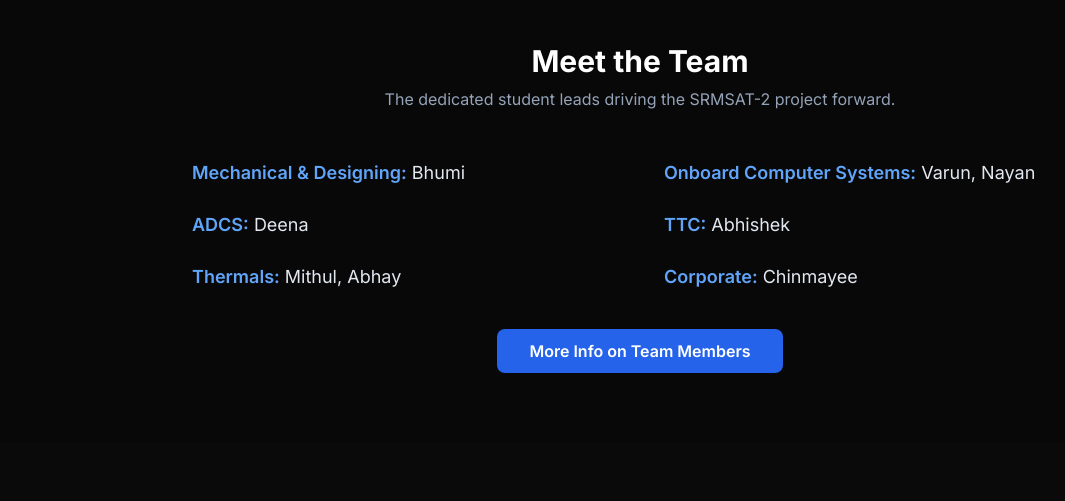
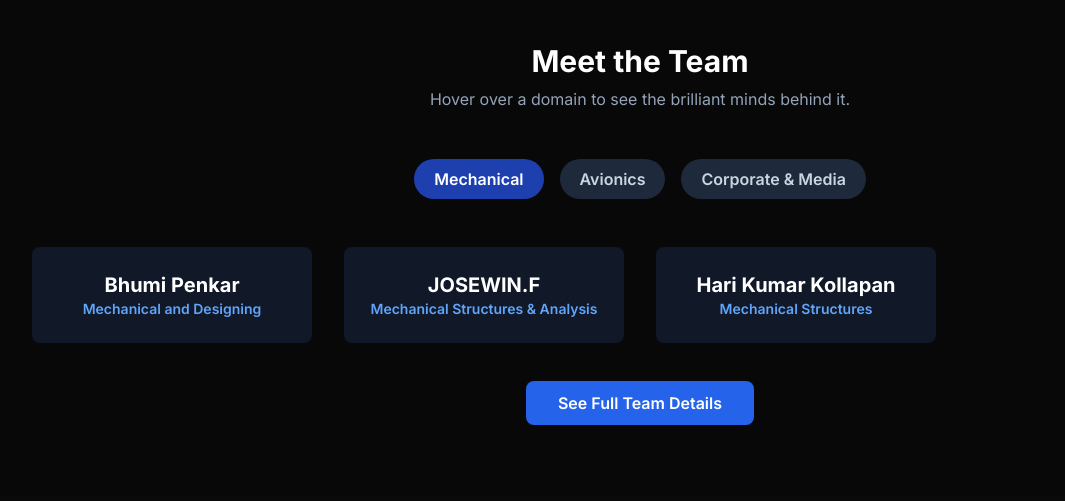
Before and after one commit to varunjalamanchili/SRMSAT2, a plain HTML site: page index.html in a window 1280 px wide. Shown: the part 1665-2166 px from the top of the page, without its empty margins (0-1065 px from the left). Drawn offline with nearby package versions, Linux system fonts and the light colour scheme.

Commit message:
Add files via upload

```diff
--- a/index.html
+++ b/index.html
@@ -51,6 +51,22 @@
         }
         .section-gradient {
             background: radial-gradient(ellipse at center, rgba(29, 78, 216, 0.05), transparent 70%);
+        }
+        .domain-tab {
+            transition: all 0.3s ease;
+            cursor: pointer;
+        }
+        .domain-tab.active, .domain-tab:hover {
+            background-color: #1e40af; /* blue-800 */
+            color: #ffffff;
+        }
+        .team-card {
+            background-color: #111827;
+            transition: transform 0.3s ease, box-shadow 0.3s ease;
+        }
+         .team-card:hover {
+            transform: translateY(-5px);
+            box-shadow: 0 8px 20px rgba(29, 78, 216, 0.15);
         }
     </style>
 </head>
@@ -127,8 +143,13 @@
                         <p class="text-slate-400 mb-6">
                             A testament to its robust design and the team's dedication, SRMSAT-1 has far outlived its planned mission duration. It remains operational in orbit to this day, a continuing source of pride and a powerful foundation for our current project, SRMSAT-2.
                         </p>
-                        <div class="aspect-w-16 aspect-h-9 rounded-lg overflow-hidden shadow-lg">
-                           <iframe src="https://www.youtube.com/embed/gbTj7E3S_n4" title="YouTube video player" frameborder="0" allow="accelerometer; autoplay; clipboard-write; encrypted-media; gyroscope; picture-in-picture" allowfullscreen></iframe>
+                        <div class="grid grid-cols-1 sm:grid-cols-2 gap-4 mt-6">
+                            <div class="aspect-w-16 aspect-h-9 rounded-lg overflow-hidden shadow-lg">
+                               <iframe class="w-full h-full" src="https://www.youtube.com/embed/gbTj7E3S_n4" title="SRMSAT-1 Launch Video" frameborder="0" allow="accelerometer; autoplay; clipboard-write; encrypted-media; gyroscope; picture-in-picture" allowfullscreen></iframe>
+                            </div>
+                            <div class="aspect-w-16 aspect-h-9 rounded-lg overflow-hidden shadow-lg">
+                               <iframe class="w-full h-full" src="https://www.youtube.com/embed/ypWr7Ef19DY" title="SRMSAT Documentary" frameborder="0" allow="accelerometer; autoplay; clipboard-write; encrypted-media; gyroscope; picture-in-picture" allowfullscreen></iframe>
+                            </div>
                         </div>
                     </div>
                     <div>
@@ -138,26 +159,66 @@
             </div>
         </section>
 
-        <!-- Team Snippet Section -->
+        <!-- Interactive Team Section -->
         <section id="team-snippet" class="py-20 bg-black/20">
             <div class="container mx-auto px-4 sm:px-6 lg:px-8">
                 <div class="text-center mb-12">
                     <h2 class="text-3xl font-bold text-white">Meet the Team</h2>
-                    <p class="max-w-2xl mx-auto text-slate-400 mt-2">The dedicated student leads driving the SRMSAT-2 project forward.</p>
+                    <p class="max-w-2xl mx-auto text-slate-400 mt-2">Hover over a domain to see the brilliant minds behind it.</p>
                 </div>
-                <div class="max-w-4xl mx-auto text-lg">
-                    <div class="grid grid-cols-1 md:grid-cols-2 gap-x-12 gap-y-6">
-                        <p><strong class="text-blue-400 font-semibold">Mechanical & Designing:</strong> Bhumi</p>
-                        <p><strong class="text-blue-400 font-semibold">Onboard Computer Systems:</strong> Varun, Nayan</p>
-                        <p><strong class="text-blue-400 font-semibold">ADCS:</strong> Deena</p>
-                        <p><strong class="text-blue-400 font-semibold">TTC:</strong> Abhishek</p>
-                        <p><strong class="text-blue-400 font-semibold">Thermals:</strong> Mithul, Abhay</p>
-                        <p><strong class="text-blue-400 font-semibold">Corporate:</strong> Chinmayee</p>
+
+                <!-- Domain Tabs -->
+                <div class="flex justify-center flex-wrap gap-4 mb-12">
+                    <div class="domain-tab active bg-slate-800 text-slate-300 font-semibold py-2 px-5 rounded-full" data-domain="mechanical">Mechanical</div>
+                    <div class="domain-tab bg-slate-800 text-slate-300 font-semibold py-2 px-5 rounded-full" data-domain="avionics">Avionics</div>
+                    <div class="domain-tab bg-slate-800 text-slate-300 font-semibold py-2 px-5 rounded-full" data-domain="corporate">Corporate & Media</div>
+                </div>
+
+                <!-- Team Member Cards Display -->
+                <div id="team-members-grid" class="grid grid-cols-1 sm:grid-cols-2 lg:grid-cols-3 xl:grid-cols-4 gap-8">
+                    <!-- Cards will be dynamically shown/hidden here -->
+
+                    <!-- Mechanical Domain Members -->
+                    <div class="team-card rounded-lg p-6 flex-col text-center" data-domain="mechanical">
+                        <h3 class="text-xl font-bold text-white">Bhumi Penkar</h3>
+                        <p class="text-blue-400 font-semibold text-sm">Mechanical and Designing</p>
+                    </div>
+                    <div class="team-card rounded-lg p-6 flex-col text-center" data-domain="mechanical">
+                        <h3 class="text-xl font-bold text-white">JOSEWIN.F</h3>
+                        <p class="text-blue-400 font-semibold text-sm">Mechanical Structures & Analysis</p>
+                    </div>
+                    <div class="team-card rounded-lg p-6 flex-col text-center" data-domain="mechanical">
+                        <h3 class="text-xl font-bold text-white">Hari Kumar Kollapan</h3>
+                        <p class="text-blue-400 font-semibold text-sm">Mechanical Structures</p>
+                    </div>
+
+                    <!-- Avionics Domain Members -->
+                    <div class="team-card rounded-lg p-6 flex-col text-center hidden" data-domain="avionics">
+                        <h3 class="text-xl font-bold text-white">Varun Jalamanchili</h3>
+                        <p class="text-blue-400 font-semibold text-sm">Onboard Computer Systems</p>
+                    </div>
+                     <div class="team-card rounded-lg p-6 flex-col text-center hidden" data-domain="avionics">
+                        <h3 class="text-xl font-bold text-white">Deenathayalan A</h3>
+                        <p class="text-blue-400 font-semibold text-sm">Avionics & Control Systems</p>
+                    </div>
+                    <div class="team-card rounded-lg p-6 flex-col text-center hidden" data-domain="avionics">
+                        <h3 class="text-xl font-bold text-white">Nayan Raj</h3>
+                        <p class="text-blue-400 font-semibold text-sm">Onboard Computer Systems</p>
+                    </div>
+                     <div class="team-card rounded-lg p-6 flex-col text-center hidden" data-domain="avionics">
+                        <h3 class="text-xl font-bold text-white">Abhishek Samanna</h3>
+                        <p class="text-blue-400 font-semibold text-sm">Communications Lead</p>
+                    </div>
+
+                    <!-- Corporate & Media Domain Members -->
+                    <div class="team-card rounded-lg p-6 flex-col text-center hidden" data-domain="corporate">
+                        <h3 class="text-xl font-bold text-white">Chinmayee</h3>
+                        <p class="text-blue-400 font-semibold text-sm">Research and Media/Corporate</p>
                     </div>
                 </div>
                  <div class="text-center mt-12">
                      <a href="team.html" class="bg-blue-600 text-white font-semibold px-8 py-3 rounded-lg hover:bg-blue-700 transition-all duration-300 transform hover:scale-105">
-                        More Info on Team Members
+                        See Full Team Details
                     </a>
                 </div>
             </div>
@@ -211,6 +272,43 @@
                 header.classList.remove('bg-black/30', 'backdrop-blur-lg');
             }
         });
+
+        // Interactive Team Section Logic
+        document.addEventListener('DOMContentLoaded', () => {
+            const domainTabs = document.querySelectorAll('.domain-tab');
+            const teamCards = document.querySelectorAll('#team-members-grid .team-card');
+
+            function showMembers(domain) {
+                // Remove active class from all tabs
+                domainTabs.forEach(t => t.classList.remove('active'));
+                // Add active class to the hovered tab
+                const activeTab = document.querySelector(`.domain-tab[data-domain="${domain}"]`);
+                if (activeTab) {
+                    activeTab.classList.add('active');
+                }
+
+                // Show/hide cards based on domain
+                teamCards.forEach(card => {
+                    if (card.dataset.domain === domain) {
+                        card.classList.remove('hidden');
+                        card.classList.add('flex'); // Use flex to ensure proper layout
+                    } else {
+                        card.classList.add('hidden');
+                        card.classList.remove('flex');
+                    }
+                });
+            }
+
+            domainTabs.forEach(tab => {
+                tab.addEventListener('mouseover', () => {
+                    const domain = tab.dataset.domain;
+                    showMembers(domain);
+                });
+            });
+
+            // Set initial state (show Mechanical by default)
+            showMembers('mechanical');
+        });
     </script>
 
 </body>
```
